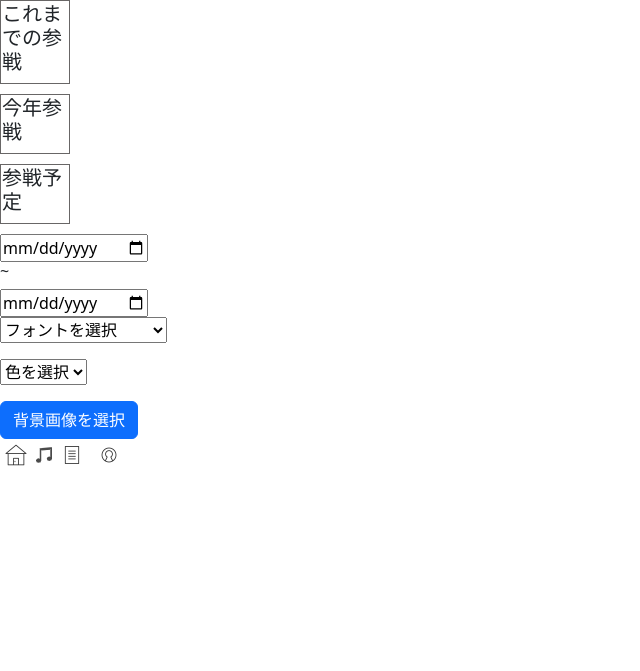
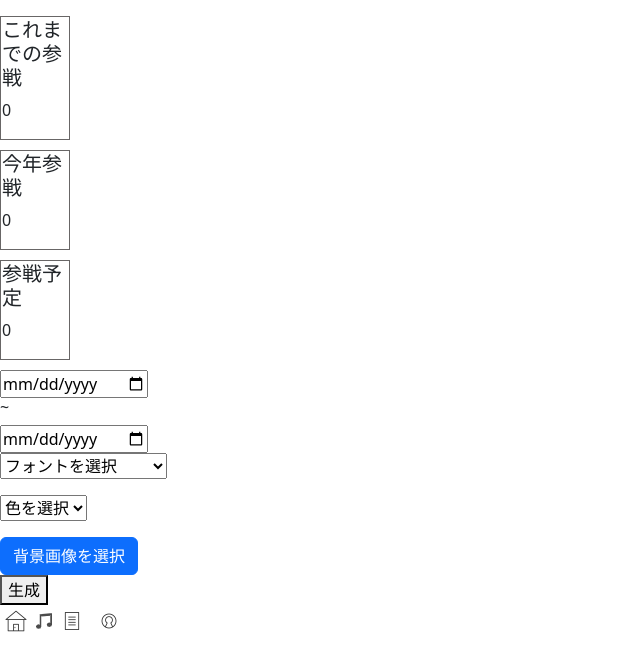
Before and after one commit to chamalexandros/ArcLive, a Django app: page /records/record/home in a window 1280 px wide. Shown: the part 24-695 px from the top of the page, without its empty margins (0-640 px from the left). Run offline with Django 5.2, Linux system fonts and the light colour scheme; the visitor is signed in with stand-in values (Sample User, id 1); data that the repository does not hold is empty; some libraries are stand-ins or nearby versions.

Commit message:
templates/records/home.htmlに文章生成機能を追加&一旦java scriptのコードをすべてコメントアウト

```diff
--- a/ArcLive/templates/records/home.html
+++ b/ArcLive/templates/records/home.html
@@ -1,15 +1,21 @@
 {% extends "base/base.html" %}
+{% load static %}<script src="{% static 'js/html2canvas.min.js' %}"></script>
 {% block main %}
+<p></p>
 <div style="padding: 1px; width:70px; margin-bottom: 10px; border: 1px solid #686666;">
 <h5>これまでの参戦</h5>
+<p>{{ past_count|default:0 }}<p>
 </div>
 <div style="padding: 1px; width:70px; margin-bottom: 10px; border: 1px solid #686666;">
 <h5>今年参戦</h5>
+<p>{{ this_year_count|default:0 }}<p>
 </div>
 <div style="padding: 1px; width:70px; margin-bottom: 10px; border: 1px solid #686666;">
 <h5>参戦予定</h5>
+<p>{{ future_count|default:0 }}<p>
 </div>
 <div id="date1"class="date"></div>
+<form method="GET" action="">
 <input name="start-date" type="date"/><h6>~</h6><input name="end-date" type="date"/>
 <p><select name="font" size=1>
     <option value="フォント選択">フォントを選択</option>
@@ -82,8 +88,14 @@
     <p>選択中の画像:</p>
     <img id="current-bg-thumbnail" src="" style="width:100px; border:2px solid #5f5f5f;">
 </div>
+<div><button type="submit" name="generate_btn" value="1" id="generate">生成</button>
+</form>
+<canvas id="live_canvas" style="display:none;"></canvas>
+</div>
 
+<!--
 <script>
+/*
 document.addEventListener('DOMContentLoaded', function() {
     const btnShowPresets = document.getElementById('presetimage');
     const btnBackToMenu = document.getElementById('btn-back-to-menu');
@@ -145,7 +157,79 @@ document.getElementById('user-image').addEventListener('change', (e) => {
         reader.onload = (event) => updatePreview(event.target.result);
         reader.readAsDataURL(file);
     }
+});*\
+
+
+//　画像を生成するとき
+/*const generateBtn =
+document.getElementById(' generate ');
+
+    const canvas = document.getElementById('live-canvas');
+    const ctx = canvas.getContext('2d');
+
+    // 1. 選択されている値を取得
+    const fontSelector = document.querySelector('select[name="font"]');
+    const colorSelector = document.querySelector('select[name="color"]');
+    const selectedFont = fontSelector.value;
+    const selectedColorName = colorSelector.value;
+
+    // 2. カラーコード変換（セレクトボックスの日本語に対応）
+    const colorMap = {
+        "黒": "#000000",
+        "白": "#ffffff",
+        "グレー": "#c0c0c0",
+        "赤": "#ff0000",
+        "ピンク": "#ff00ff",
+        "黄": "#ffff00",
+        "緑": "#00ff00",
+        "青": "#0000ff",
+    };
+    const colorCode = colorMap[selectedColorName] || "#ffffff";
+
+    // 3. Webフォントのロードを待つ (これが重要！)
+    try {
+        await document.fonts.load(`1em "${selectedFont}"`);
+    } catch (e) {
+        console.log("Font load error:", e);
+    }
+
+    // 4. 背景画像を描画
+    const bgImage = new Image();
+    bgImage.src = document.getElementById('preview').src;
+
+    bgImage.onload = function() {
+        canvas.width = bgImage.width;
+        canvas.height = bgImage.height;
+        ctx.drawImage(bgImage, 0, 0);
+
+        // 5. テキストの設定
+        ctx.fillStyle = colorCode;
+        ctx.font = `40px "${selectedFont}"`; // Webフォントを指定
+        ctx.textBaseline = "top";
+
+        // 6. ライブ情報の書き込み
+        let y = 150;
+        const x = 50;
+
+        let livedatetext, artisttext, eventtext
+
+        // Djangoから渡された record_list をループ
+        {% for record in record_list %}
+            livedatetext = "{{ record.live_date|date:'n/j' }}"; // 4/28 の形式
+            artisttext = "[{{ record.artist_id.name }}]";
+            eventtext = "{{ record.event_name|default:'' }}";
+
+            ctx.fillText(`${livedatetext} ${artisttext} ${eventtext}`, x, y);
+            y += 60; // 行間
+        {% endfor %}
+
+        // 7. 生成結果を表示
+        const dataURL = canvas.toDataURL('image/png');
+        document.getElementById('final-image').src = dataURL;
+    };
 });
+}*\
 
 </script>
+-->
 {% endblock %}
```
